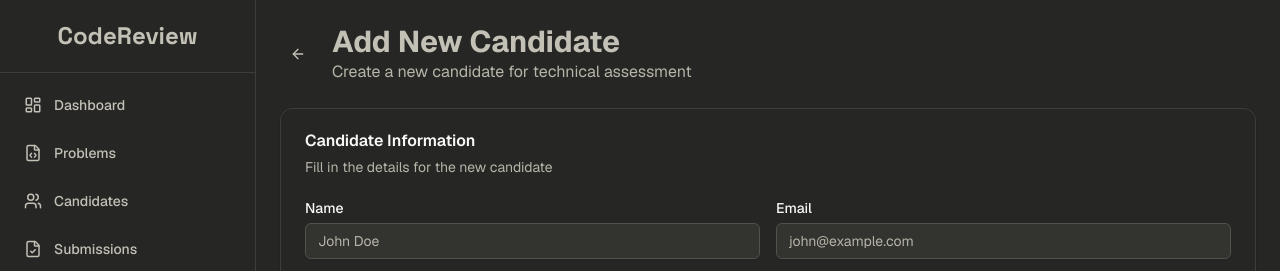
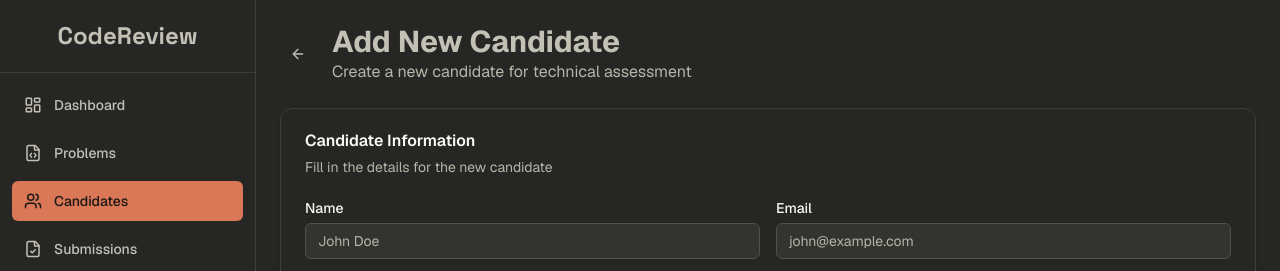
Before and after one commit to jafarjahan10/code-review-v2, a Next.js app: page /admin/candidates/new in a window 1280 px wide. Shown: the top 271 px of the page. Built offline with nearby package versions, Linux system fonts and the light colour scheme; no server answers.

Commit message:
admin nav active state bug fixed

```diff
--- a/src/components/admin-nav.tsx
+++ b/src/components/admin-nav.tsx
@@ -56,11 +56,18 @@ export default function AdminNav() {
     const pathname = usePathname();
     const { theme, setTheme } = useTheme();
 
-    const isActive = (path: string) => pathname === path;
+    const isActive = (path: string) => {
+        // Exact match for admin dashboard
+        if (path === '/admin') {
+            return pathname === path;
+        }
+        // For other routes, check if pathname starts with the path
+        return pathname.startsWith(path);
+    };
 
     // Check if any admin management route is active
     const isAdminManagementActive = adminManagementLinks.some(
-        link => pathname === link.href
+        link => pathname.startsWith(link.href)
     );
 
     return (
```
